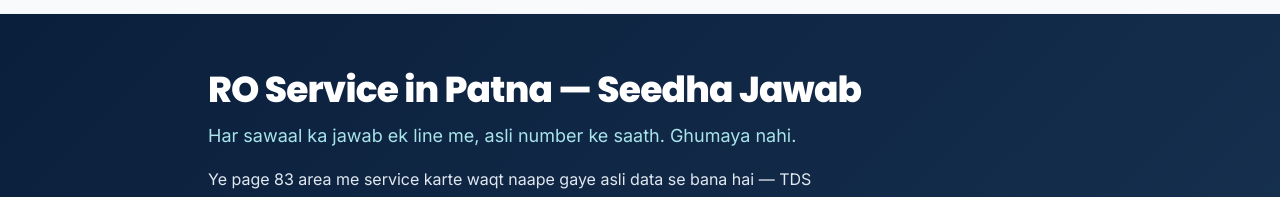
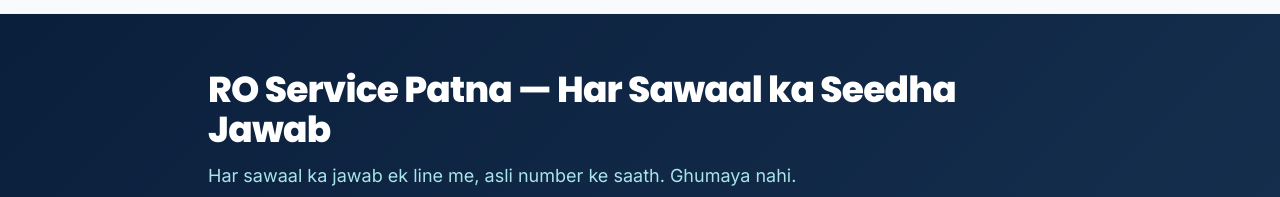
Before and after one commit to sudhanshuc613/Ro-project, a Next.js app: page /ro-service-patna-faq in a window 1280 px wide. Shown: the part 203-400 px from the top of the page. Built offline with nearby package versions, Linux system fonts and the light colour scheme; no server answers.

Commit message:
Patna Patna fix + cannibalization fix (ads landing page protect)

```diff
--- a/src/app/(shop)/ro-service-patna-faq/page.tsx
+++ b/src/app/(shop)/ro-service-patna-faq/page.tsx
@@ -60,7 +60,7 @@ export const metadata: Metadata = {
   ],
   alternates: { canonical: '/ro-service-patna-faq' },
   openGraph: {
-    title: `RO Service in Patna — Rates, TDS & Straight Answers | ${BRAND.name}`,
+    title: `RO Service Patna FAQ — Rates, TDS & Straight Answers | ${BRAND.name}`,
     description: 'Every common question about RO service in Patna, answered with real numbers.',
     url: `${BRAND.url}/ro-service-patna-faq`,
     type: 'website',
@@ -115,7 +115,7 @@ export default function AnswerHubPage() {
         <section className="bg-navy-gradient py-12 text-white md:py-14">
           <div className="container mx-auto max-w-4xl px-4">
             <h1 className="font-display text-3xl font-extrabold leading-tight md:text-4xl">
-              RO Service in Patna — Seedha Jawab
+              RO Service Patna — Har Sawaal ka Seedha Jawab
             </h1>
             <p className="mt-3 text-lg text-aqua-200">
               Har sawaal ka jawab ek line me, asli number ke saath. Ghumaya nahi.
--- a/src/app/(shop)/ro-service-patna/[area]/page.tsx
+++ b/src/app/(shop)/ro-service-patna/[area]/page.tsx
@@ -36,6 +36,10 @@ import AreaMechanicBlock from '@/components/service/AreaMechanicBlock';
 import AreaKeywordBlock from '@/components/service/AreaKeywordBlock';
 import { BRAND, CONTACT, SERVICE, GBP, GBP_RATING_TEXT } from '@/lib/constants';
 import { areaPath } from '@/lib/seo/area-url';
+/* 13 Oct 2026 — "RO Service AIIMS Patna Patna" / "Patna City Patna" theek karne
+   ke liye. 81 area par output wahi rehta hai; sirf 2 page sudhrte hain.
+   Wajah file ke andar likhi hai (cannibalization bhi isi se hota tha). */
+import { areaCityLabel, areaCityTitle } from '@/lib/seo/area-city-label';
 import { tdsVerdict, costForecast, faultProfile, responseDetail } from '@/lib/seo/area-depth';
 import { ogImage } from '@/lib/seo/og-image';
 
@@ -71,8 +75,8 @@ export function generateMetadata({ params }: { params: { area: string } }): Meta
 
      Dropping the brand from the title costs nothing here: this is a local
      service query, not a brand query. Nobody searches "Aqua Perl". */
-  const title = `RO Service ${area.name} Patna ₹${SERVICE.visitCharge} · ${CONTACT.primaryPhone}`;
-  const description = `RO repair & installation in ${area.name}, Patna. ₹${SERVICE.visitCharge} visit charge, technician in ${area.responseMin} min. All brands, ${SERVICE.warrantyDays}-day warranty. Call ${CONTACT.primaryPhone}.`;
+  const title = `RO Service ${areaCityTitle(area.name)} ₹${SERVICE.visitCharge} · ${CONTACT.primaryPhone}`;
+  const description = `RO repair & installation in ${areaCityLabel(area.name)}. ₹${SERVICE.visitCharge} visit charge, technician in ${area.responseMin} min. All brands, ${SERVICE.warrantyDays}-day warranty. Call ${CONTACT.primaryPhone}.`;
 
   return {
     /* absolute = do not append the layout's ' | Aqua Perl'. That is what
@@ -153,11 +157,11 @@ export default function AreaPage({ params }: { params: { area: string } }) {
           '@type': 'Service',
           '@id': `${BRAND.url}${areaPath(area.slug)}/#service`,
           serviceType: `RO Water Purifier Repair in ${area.name}`,
-          name: `RO Service in ${area.name}, Patna`,
+          name: `RO Service in ${areaCityLabel(area.name)}`,
           provider: { '@type': 'LocalBusiness', name: BRAND.name, telephone: `+91${CONTACT.primaryPhone}` },
           areaServed: {
             '@type': 'City',
-            name: `${area.name}, Patna`,
+            name: areaCityLabel(area.name),
             containedInPlace: { '@type': 'State', name: 'Bihar' },
           },
           /* Real rating, real count. The competitor ranking above us ships
@@ -239,7 +243,7 @@ export default function AreaPage({ params }: { params: { area: string } }) {
                 scripts/verify-h1-keyword.sh ab ye pakadta hai.
               */}
               <h1 className="mt-3 font-display text-3xl font-extrabold leading-tight md:text-4xl">
-                RO Service in {area.name}, Patna{' '}
+                RO Service in {areaCityLabel(area.name)}{' '}
                 <span className="mt-1 block text-xl text-aqua-300 md:text-2xl">
                   Visit Charge Only ₹{SERVICE.visitCharge}
                 </span>
--- a/src/app/(shop)/service-patna/brand/page.tsx
+++ b/src/app/(shop)/service-patna/brand/page.tsx
@@ -50,7 +50,16 @@ import BrandHubGrid from '@/components/home/BrandHubGrid';
 
 export const revalidate = 86400;
 
-const title = `RO Service in Patna — All Brands | ₹${SERVICE.visitCharge} Visit`;
+/* 🔴 13 Oct 2026 — CANNIBALIZATION FIX.
+   Pehla title tha: "RO Service in Patna — All Brands | ₹200 Visit"
+   Aur /ro-service-in-patna ka title hai: "RO Service in Patna — ₹200 Visit, All Brands"
+   Lagbhag wahi shabd, wahi kram. Google ko samajh nahi aata kaun sa dikhaye,
+   aur /ro-service-in-patna hamara GOOGLE ADS LANDING PAGE hai — jahan paisa
+   lagta hai. Use haarna nahi chahiye.
+   Ab ye page apne asli intent par chala gaya hai: BRAND ki list.
+   "Service in Patna" abhi bhi hai, par exact head phrase nahi — aur upar se
+   teen sabse bade brand ke naam title me aa gaye (brand query ka faayda). */
+const title = `All RO Brands Service in Patna — ₹${SERVICE.visitCharge} Visit`;
 /* 🔴 154 chars. Google 160 se zyada ko kaat deta hai — is line ko lamba mat
    karna. Badalna ho to pehle gin lo: scripts/verify-serp-hygiene.sh isi ko
    check karta hai. */
--- /dev/null
+++ b/src/lib/seo/area-city-label.ts
@@ -0,0 +1,61 @@
+/**
+ * AREA + CITY LABEL — "Patna Patna" wali galti ka ilaaj.
+ * ═══════════════════════════════════════════════════════════════════════════
+ *
+ * 🔴 KYA GALAT THA (13 Oct 2026 ko naap kar pakda)
+ * ────────────────────────────────────────────────
+ * Area page ka title aur H1 hamesha `${area.name}, Patna` jodta tha.
+ * 83 me se 81 area ke liye ye bilkul sahi hai:
+ *
+ *     Kankarbagh  →  "RO Service in Kankarbagh, Patna"        ✅
+ *
+ * Par DO area ke naam me pehle se hi "Patna" hai:
+ *
+ *     AIIMS Patna →  "RO Service AIIMS Patna Patna ₹200"      🔴 Patna Patna
+ *     Patna City  →  "RO Service Patna City Patna ₹200"       🔴 Patna Patna
+ *
+ * Teen nuksaan the:
+ *
+ * 1. **Dikhne me bewakoofi** — SERP me "Patna Patna" padh kar grahak ko lagta
+ *    hai site auto-generated spam hai. Click-through girta hai.
+ *
+ * 2. **Keyword stuffing ka signal** — Google ka spam policy repeated-keyword
+ *    title ko "keyword stuffing" maanta hai. Title rewrite hone ka risk
+ *    badh jaata hai (Google waise bhi ~55% title badal deta hai).
+ *
+ * 3. 🔴 **CANNIBALIZATION** — `patna-city` ka H1 tha
+ *    "RO Service in Patna City, Patna", jisme exact phrase
+ *    **"RO Service in Patna"** chhupa hua tha. Yani ek area page hamare
+ *    sabse keemti page — `/ro-service-in-patna`, jo **Google Ads ka landing
+ *    page** hai — se wahi head keyword ke liye lad raha tha.
+ *    Jis page par paisa lag raha hai, uske saath ladna sabse mehngi galti hai.
+ *
+ * ── ILAAJ ───────────────────────────────────────────────────────────────
+ * Sirf tab ", Patna" jodo jab area ke naam me pehle se "Patna" na ho.
+ *
+ *     areaCityLabel('Kankarbagh')   →  'Kankarbagh, Patna'
+ *     areaCityLabel('AIIMS Patna')  →  'AIIMS Patna'
+ *     areaCityLabel('Patna City')   →  'Patna City'
+ *
+ * 81 area par output bilkul wahi rehta hai jo pehle tha — **koi ranking
+ * hili nahi**. Sirf 2 page theek hote hain.
+ *
+ * `areaCityTitle()` title ke liye hai, jahan comma nahi lagta:
+ *     areaCityTitle('Kankarbagh')   →  'Kankarbagh Patna'
+ *     areaCityTitle('AIIMS Patna')  →  'AIIMS Patna'
+ */
+
+/** Naam me "patna" shabd pehle se hai? (poora shabd, substring nahi) */
+export function nameHasCity(areaName: string): boolean {
+  return /\bpatna\b/i.test(areaName);
+}
+
+/** H1 / schema ke liye: "Kankarbagh, Patna" · "AIIMS Patna" */
+export function areaCityLabel(areaName: string): string {
+  return nameHasCity(areaName) ? areaName : `${areaName}, Patna`;
+}
+
+/** Title ke liye (bina comma): "Kankarbagh Patna" · "AIIMS Patna" */
+export function areaCityTitle(areaName: string): string {
+  return nameHasCity(areaName) ? areaName : `${areaName} Patna`;
+}
```
Also changed, not shown: 1 other file (tests, documents, lock files or other folders).
